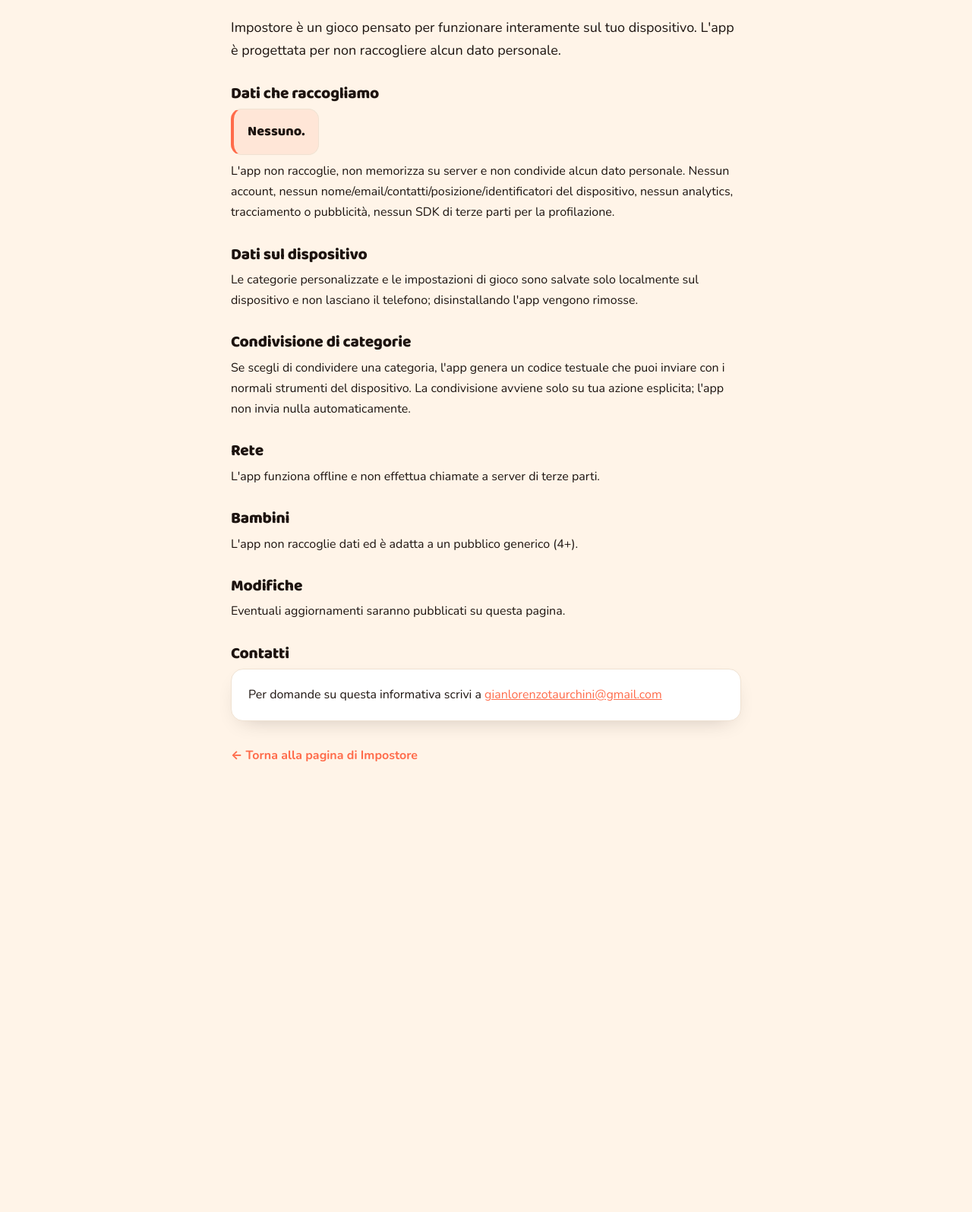
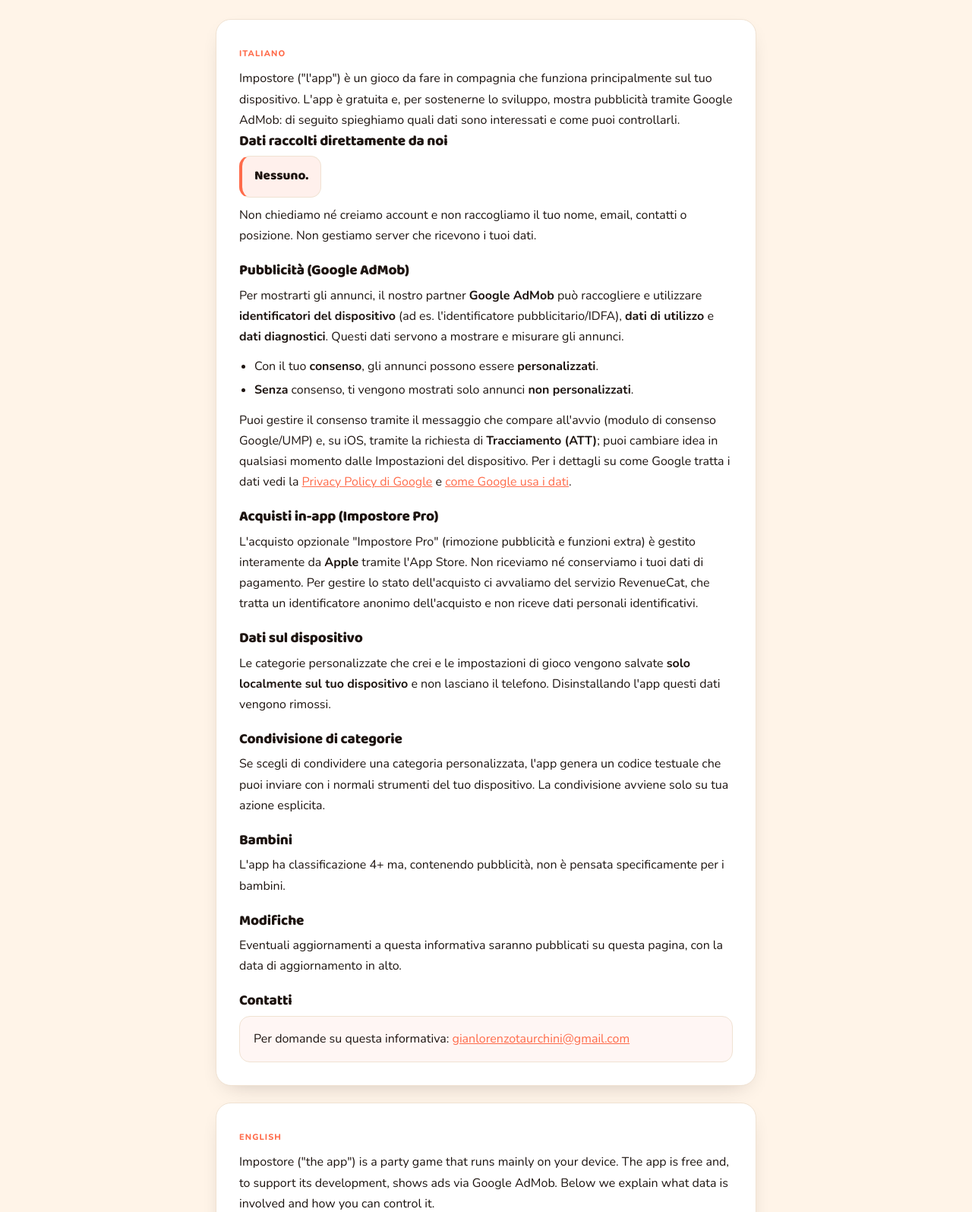
Before and after one commit to gialloos/gianlorenzotaurchini.com, a plain HTML site: page impostore/privacy/index.html in a window 1280 px wide. Shown: the part 184-1779 px from the top of the page at 76% size. Before the commit the page ends 1272 px from the top, so only its background shows below. Drawn offline with nearby package versions, Linux system fonts and the light colour scheme.

Commit message:
Impostore: screenshot reali, correzione privacy (AdMob/RevenueCat) e feature Pro
La privacy policy indicava erroneamente nessuna pubblicità/SDK di terze
parti; ora riflette fedelmente la privacy-policy.md dell'app (AdMob con
consenso/ATT, acquisto Impostore Pro via Apple/RevenueCat), in IT+EN sullo
stesso pattern a pannelli già usato da Undici. Sostituiti i 7 screenshot
placeholder con quelli reali dell'app e rimossa la nota TODO.

```diff
--- a/impostore/privacy/index.html
+++ b/impostore/privacy/index.html
@@ -5,7 +5,7 @@
   <meta name="viewport" content="width=device-width, initial-scale=1.0" />
   <title>Informativa sulla Privacy — Impostore</title>
 
-  <meta name="description" content="Informativa sulla privacy di Impostore: l'app non raccoglie alcun dato personale. Funziona interamente sul tuo dispositivo, offline." />
+  <meta name="description" content="Privacy policy di Impostore: nessun account richiesto; pubblicità di Google AdMob (con consenso/ATT) e acquisto in-app Impostore Pro gestito da Apple e RevenueCat. IT + EN." />
   <meta name="author" content="Gian Lorenzo Taurchini" />
   <meta name="robots" content="index, follow" />
   <link rel="canonical" href="https://gianlorenzotaurchini.com/impostore/privacy/" />
@@ -13,8 +13,9 @@
   <meta property="og:type" content="article" />
   <meta property="og:url" content="https://gianlorenzotaurchini.com/impostore/privacy/" />
   <meta property="og:title" content="Informativa sulla Privacy — Impostore" />
-  <meta property="og:description" content="Impostore non raccoglie alcun dato personale. Funziona offline, sul tuo dispositivo." />
+  <meta property="og:description" content="Privacy policy di Impostore: nessun account richiesto; pubblicità di Google AdMob (con consenso/ATT) e acquisto in-app Impostore Pro gestito da Apple e RevenueCat. IT + EN." />
   <meta property="og:image" content="https://gianlorenzotaurchini.com/impostore/img/og.png" />
+  <meta property="og:locale" content="it_IT" />
   <meta name="twitter:card" content="summary" />
 
   <meta name="theme-color" content="#FF6B4A" />
@@ -24,7 +25,7 @@
 
   <link rel="preconnect" href="https://fonts.googleapis.com" />
   <link rel="preconnect" href="https://fonts.gstatic.com" crossorigin />
-  <link href="https://fonts.googleapis.com/css2?family=Baloo+2:wght@700;800&family=Nunito:wght@400;600;700&display=swap" rel="stylesheet" />
+  <link href="https://fonts.googleapis.com/css2?family=Baloo+2:wght@700;800&family=Nunito:wght@400;600;700;800&display=swap" rel="stylesheet" />
 
   <style>
     :root {
@@ -40,26 +41,33 @@
     * { box-sizing:border-box; margin:0; padding:0; }
     body { font-family:var(--font-body); color:var(--ink); background:var(--bg); line-height:1.7; -webkit-font-smoothing:antialiased; }
     a { color:var(--coral); }
-    h1,h2 { font-family:var(--font-title); font-weight:800; line-height:1.12; letter-spacing:-0.01em; }
+    h1,h2,h3 { font-family:var(--font-title); font-weight:800; line-height:1.12; letter-spacing:-0.01em; }
     :focus-visible { outline:3px solid var(--coral); outline-offset:3px; border-radius:8px; }
 
     .topbar { background: var(--coral-grad); color: var(--on-coral); }
-    .topbar .inner { max-width:720px; margin:0 auto; padding:16px 24px; display:flex; align-items:center; justify-content:space-between; gap:16px; }
+    .topbar .inner { max-width:760px; margin:0 auto; padding:16px 24px; display:flex; align-items:center; justify-content:space-between; gap:16px; }
     .logo { display:inline-flex; align-items:center; gap:11px; text-decoration:none; color:var(--on-coral); }
     .logo svg { display:block; }
     .logo .name { font-family:var(--font-title); font-weight:800; font-size:19px; }
     .topbar .back { color:var(--on-coral); text-decoration:none; font-weight:700; font-size:14px; opacity:.92; }
     .topbar .back:hover { opacity:1; }
 
-    main { max-width:720px; margin:0 auto; padding:44px 24px 80px; }
+    main { max-width:760px; margin:0 auto; padding:44px 24px 80px; }
     h1 { font-size:clamp(28px,6vw,38px); margin-bottom:6px; }
-    .updated { color:var(--muted); font-size:14px; font-weight:700; margin-bottom:24px; }
-    .intro { font-size:18px; margin-bottom:6px; }
-    h2 { font-size:21px; margin:30px 0 8px; }
+    .updated { color:var(--muted); font-size:14px; font-weight:700; margin-bottom:28px; }
     p { margin-bottom:12px; }
-    .nodata { display:inline-flex; align-items:center; gap:8px; background: rgba(255,107,74,0.10); border:1px solid var(--border); border-left:4px solid var(--coral); border-radius:14px; padding:14px 18px; font-family:var(--font-title); font-weight:800; font-size:18px; margin-bottom:8px; }
-    .card { background:var(--surface); border:1px solid var(--border); border-radius:16px; padding:20px 22px; box-shadow:var(--shadow); }
-    .back-link { display:inline-block; margin-top:32px; font-weight:700; text-decoration:none; }
+
+    .panel { background:var(--surface); border:1px solid var(--border); border-radius:20px; box-shadow:var(--shadow); padding:clamp(22px,4vw,30px); margin-bottom:22px; }
+    .panel .tag { display:inline-block; font-family:var(--font-body); font-weight:800; font-size:11px; letter-spacing:.1em; text-transform:uppercase; color:var(--coral); margin-bottom:10px; }
+    .panel h2 { font-size:19px; margin:22px 0 8px; }
+    .panel h2:first-of-type { margin-top:4px; }
+    .panel .lead { font-size:16px; margin-bottom:4px; }
+    .nodata { display:inline-flex; align-items:center; gap:8px; background: rgba(255,107,74,0.10); border:1px solid var(--border); border-left:4px solid var(--coral); border-radius:14px; padding:12px 16px; font-family:var(--font-title); font-weight:800; font-size:17px; margin-bottom:10px; }
+    .panel ul { margin:0 0 12px 20px; }
+    .panel li { margin-bottom:4px; }
+
+    .card { background: rgba(255,107,74,0.06); border:1px solid var(--border); border-radius:14px; padding:16px 18px; margin-top:4px; }
+    .back-link { display:inline-block; margin-top:10px; font-weight:700; text-decoration:none; }
     .back-link:hover { text-decoration:underline; }
   </style>
 </head>
@@ -80,32 +88,76 @@
 
   <main>
     <h1>Informativa sulla Privacy — Impostore</h1>
-    <p class="updated">Ultimo aggiornamento: 28 giugno 2026</p>
+    <p class="updated">Ultimo aggiornamento: 9 luglio 2026 · Last updated: 9 July 2026</p>
 
-    <p class="intro">Impostore è un gioco pensato per funzionare interamente sul tuo dispositivo. L'app è progettata per non raccogliere alcun dato personale.</p>
+    <div class="panel" lang="it">
+      <span class="tag">Italiano</span>
+      <p class="lead">Impostore ("l'app") è un gioco da fare in compagnia che funziona principalmente sul tuo dispositivo. L'app è gratuita e, per sostenerne lo sviluppo, mostra pubblicità tramite Google AdMob: di seguito spieghiamo quali dati sono interessati e come puoi controllarli.</p>
 
-    <h2>Dati che raccogliamo</h2>
-    <p class="nodata">Nessuno.</p>
-    <p>L'app non raccoglie, non memorizza su server e non condivide alcun dato personale. Nessun account, nessun nome/email/contatti/posizione/identificatori del dispositivo, nessun analytics, tracciamento o pubblicità, nessun SDK di terze parti per la profilazione.</p>
+      <h2>Dati raccolti direttamente da noi</h2>
+      <p class="nodata">Nessuno.</p>
+      <p>Non chiediamo né creiamo account e non raccogliamo il tuo nome, email, contatti o posizione. Non gestiamo server che ricevono i tuoi dati.</p>
 
-    <h2>Dati sul dispositivo</h2>
-    <p>Le categorie personalizzate e le impostazioni di gioco sono salvate solo localmente sul dispositivo e non lasciano il telefono; disinstallando l'app vengono rimosse.</p>
+      <h2>Pubblicità (Google AdMob)</h2>
+      <p>Per mostrarti gli annunci, il nostro partner <b>Google AdMob</b> può raccogliere e utilizzare <b>identificatori del dispositivo</b> (ad es. l'identificatore pubblicitario/IDFA), <b>dati di utilizzo</b> e <b>dati diagnostici</b>. Questi dati servono a mostrare e misurare gli annunci.</p>
+      <ul>
+        <li>Con il tuo <b>consenso</b>, gli annunci possono essere <b>personalizzati</b>.</li>
+        <li><b>Senza</b> consenso, ti vengono mostrati solo annunci <b>non personalizzati</b>.</li>
+      </ul>
+      <p>Puoi gestire il consenso tramite il messaggio che compare all'avvio (modulo di consenso Google/UMP) e, su iOS, tramite la richiesta di <b>Tracciamento (ATT)</b>; puoi cambiare idea in qualsiasi momento dalle Impostazioni del dispositivo. Per i dettagli su come Google tratta i dati vedi la <a href="https://policies.google.com/privacy" rel="noopener">Privacy Policy di Google</a> e <a href="https://policies.google.com/technologies/partner-sites" rel="noopener">come Google usa i dati</a>.</p>
 
-    <h2>Condivisione di categorie</h2>
-    <p>Se scegli di condividere una categoria, l'app genera un codice testuale che puoi inviare con i normali strumenti del dispositivo. La condivisione avviene solo su tua azione esplicita; l'app non invia nulla automaticamente.</p>
+      <h2>Acquisti in-app (Impostore Pro)</h2>
+      <p>L'acquisto opzionale "Impostore Pro" (rimozione pubblicità e funzioni extra) è gestito interamente da <b>Apple</b> tramite l'App Store. Non riceviamo né conserviamo i tuoi dati di pagamento. Per gestire lo stato dell'acquisto ci avvaliamo del servizio RevenueCat, che tratta un identificatore anonimo dell'acquisto e non riceve dati personali identificativi.</p>
 
-    <h2>Rete</h2>
-    <p>L'app funziona offline e non effettua chiamate a server di terze parti.</p>
+      <h2>Dati sul dispositivo</h2>
+      <p>Le categorie personalizzate che crei e le impostazioni di gioco vengono salvate <b>solo localmente sul tuo dispositivo</b> e non lasciano il telefono. Disinstallando l'app questi dati vengono rimossi.</p>
 
-    <h2>Bambini</h2>
-    <p>L'app non raccoglie dati ed è adatta a un pubblico generico (4+).</p>
+      <h2>Condivisione di categorie</h2>
+      <p>Se scegli di condividere una categoria personalizzata, l'app genera un codice testuale che puoi inviare con i normali strumenti del tuo dispositivo. La condivisione avviene solo su tua azione esplicita.</p>
 
-    <h2>Modifiche</h2>
-    <p>Eventuali aggiornamenti saranno pubblicati su questa pagina.</p>
+      <h2>Bambini</h2>
+      <p>L'app ha classificazione 4+ ma, contenendo pubblicità, non è pensata specificamente per i bambini.</p>
 
-    <h2>Contatti</h2>
-    <div class="card">
-      <p style="margin:0">Per domande su questa informativa scrivi a <a href="mailto:gianlorenzotaurchini@gmail.com">gianlorenzotaurchini@gmail.com</a></p>
+      <h2>Modifiche</h2>
+      <p>Eventuali aggiornamenti a questa informativa saranno pubblicati su questa pagina, con la data di aggiornamento in alto.</p>
+
+      <h2>Contatti</h2>
+      <div class="card"><p style="margin:0">Per domande su questa informativa: <a href="mailto:gianlorenzotaurchini@gmail.com">gianlorenzotaurchini@gmail.com</a></p></div>
+    </div>
+
+    <div class="panel" lang="en">
+      <span class="tag">English</span>
+      <p class="lead">Impostore ("the app") is a party game that runs mainly on your device. The app is free and, to support its development, shows ads via Google AdMob. Below we explain what data is involved and how you can control it.</p>
+
+      <h2>Data we collect directly</h2>
+      <p class="nodata">None.</p>
+      <p>We do not require or create accounts and do not collect your name, email, contacts, or location. We run no servers that receive your data.</p>
+
+      <h2>Advertising (Google AdMob)</h2>
+      <p>To show ads, our partner <b>Google AdMob</b> may collect and use <b>device identifiers</b> (e.g. the advertising identifier/IDFA), <b>usage data</b>, and <b>diagnostics</b>. This data is used to serve and measure ads.</p>
+      <ul>
+        <li>With your <b>consent</b>, ads may be <b>personalized</b>.</li>
+        <li><b>Without</b> consent, you are shown only <b>non-personalized</b> ads.</li>
+      </ul>
+      <p>You can manage consent via the prompt shown at launch (Google/UMP consent form) and, on iOS, via the <b>App Tracking Transparency</b> request; you can change your choice anytime in your device Settings. See <a href="https://policies.google.com/privacy" rel="noopener">Google's Privacy Policy</a> and <a href="https://policies.google.com/technologies/partner-sites" rel="noopener">how Google uses data</a>.</p>
+
+      <h2>In-app purchases (Impostore Pro)</h2>
+      <p>The optional "Impostore Pro" purchase (removes ads and unlocks extras) is handled entirely by <b>Apple</b> through the App Store. We do not receive or store your payment data. We use RevenueCat to manage purchase state; it processes an anonymous purchase identifier and receives no personally identifying data.</p>
+
+      <h2>Data stored on your device</h2>
+      <p>Custom categories you create and your game settings are stored <b>only locally on your device</b> and never leave the phone. Uninstalling the app removes this data.</p>
+
+      <h2>Sharing categories</h2>
+      <p>If you choose to share a custom category, the app generates a text code you can send using your device's normal sharing tools. Sharing happens only when you explicitly choose to.</p>
+
+      <h2>Children</h2>
+      <p>The app is rated 4+ but, since it contains ads, it is not specifically directed at children.</p>
+
+      <h2>Changes</h2>
+      <p>Any updates to this policy will be posted on this page, with the updated date at the top.</p>
+
+      <h2>Contact</h2>
+      <div class="card"><p style="margin:0">Questions about this policy: <a href="mailto:gianlorenzotaurchini@gmail.com">gianlorenzotaurchini@gmail.com</a></p></div>
     </div>
 
     <a class="back-link" href="../">← Torna alla pagina di Impostore</a>
```
Also changed, not shown: impostore/index.html (+5 -3 lines), impostore/img/01_home.png, impostore/img/02_setup.png, impostore/img/03_parola.png, impostore/img/04_impostore.png, impostore/img/05_discussione.png, impostore/img/06_risultato.png, impostore/img/07_categorie.png.
